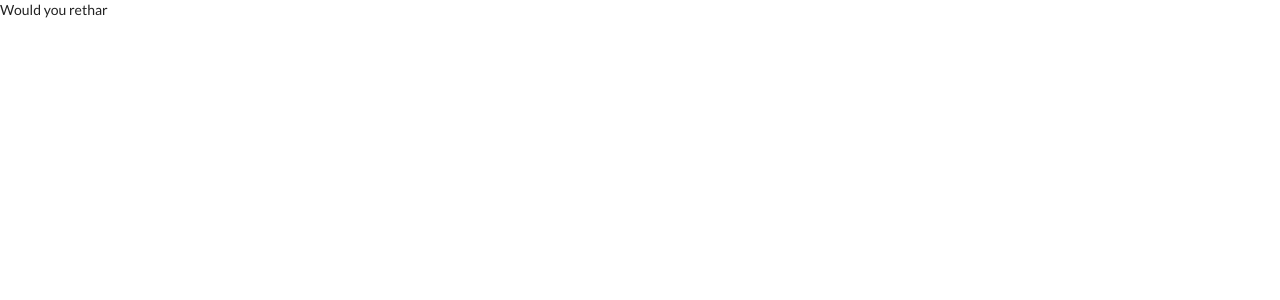
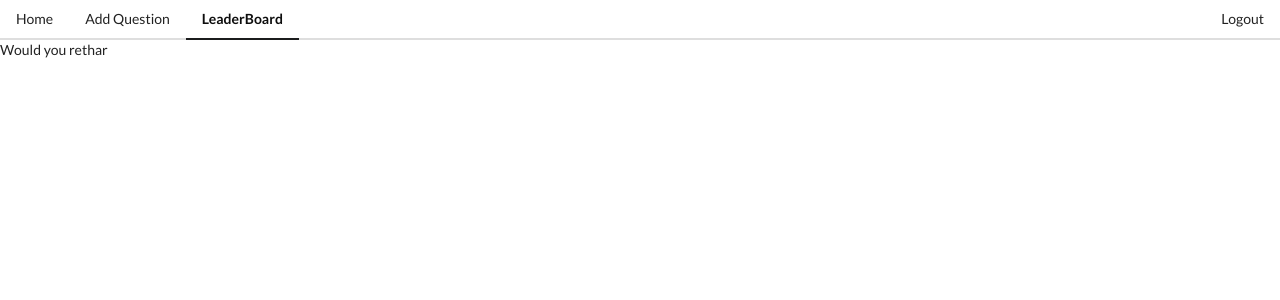
Before and after one commit to mohamedaltaib/react-would-you-rather-app, a React (Create React App) app: page / in a window 1280 px wide. Shown: the top 300 px of the page. Built offline with nearby package versions, Linux system fonts and the light colour scheme.

Commit message:
add required libraries & Nan componet

```diff
--- a/src/components/App.js
+++ b/src/components/App.js
@@ -1,10 +1,15 @@
-import React from 'react';
+import React from "react";
+import Nav from "./Nav";
+import { BrowserRouter as Router, Route } from "react-router-dom";
 
 function App() {
   return (
-    <div className="App">
-     Would you rethar
-    </div>
+    <Router>
+      <div className="App">
+        <Nav />
+        Would you rethar
+      </div>
+    </Router>
   );
 }
 
--- /dev/null
+++ b/src/components/Nav.js
@@ -0,0 +1,23 @@
+import React, { Fragment } from "react";
+import { Link } from "react-router-dom";
+
+class Nav extends React.Component {
+  render() {
+    return (
+      <Fragment>
+        <div className="ui secondary pointing menu">
+          <Link to="/" className="item">
+            Home
+          </Link>
+          <Link className="item">Add Question</Link>
+          <Link className="item active">LeaderBoard</Link>
+          <div className="right menu">
+            <Link className="ui item">Logout</Link>
+          </div>
+        </div>
+      </Fragment>
+    );
+  }
+}
+
+export default Nav;
```
Also changed, not shown: package.json (+6 -1 lines), 1 other file (tests, documents, lock files or other folders).
